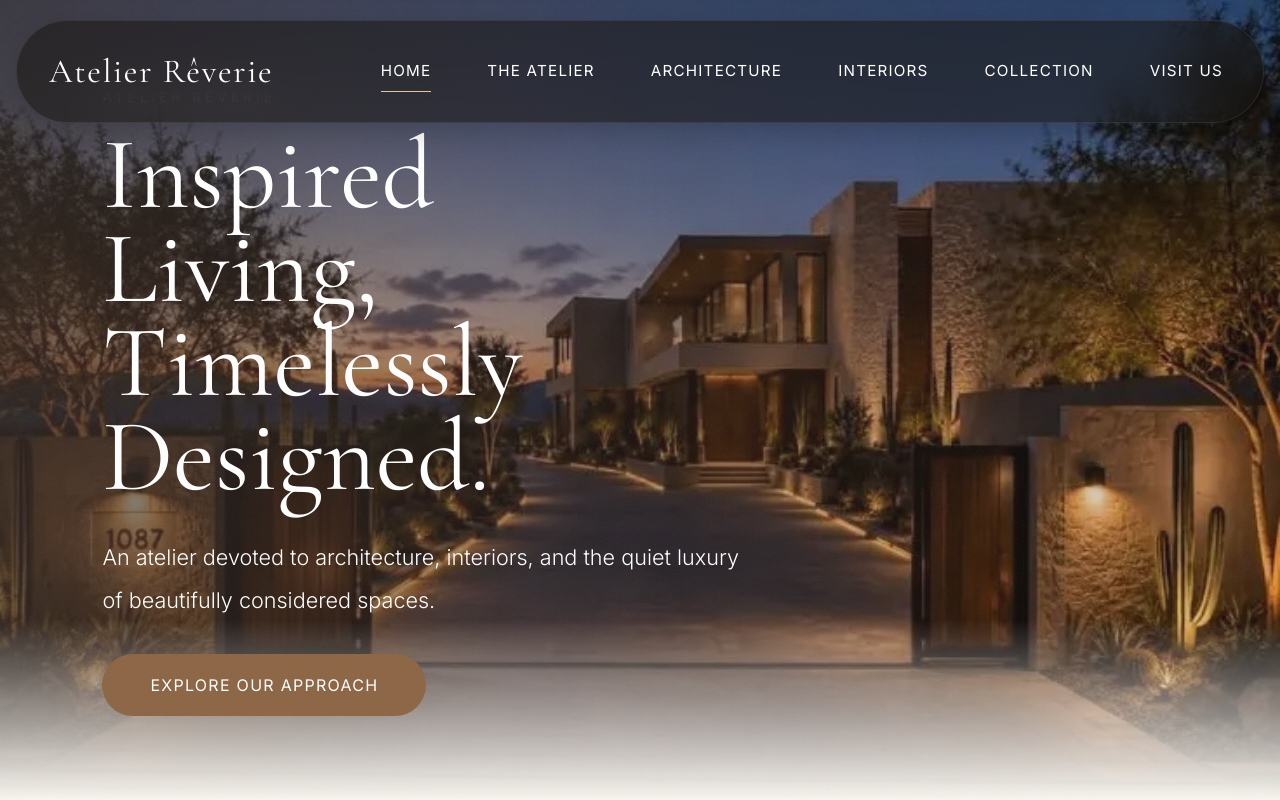
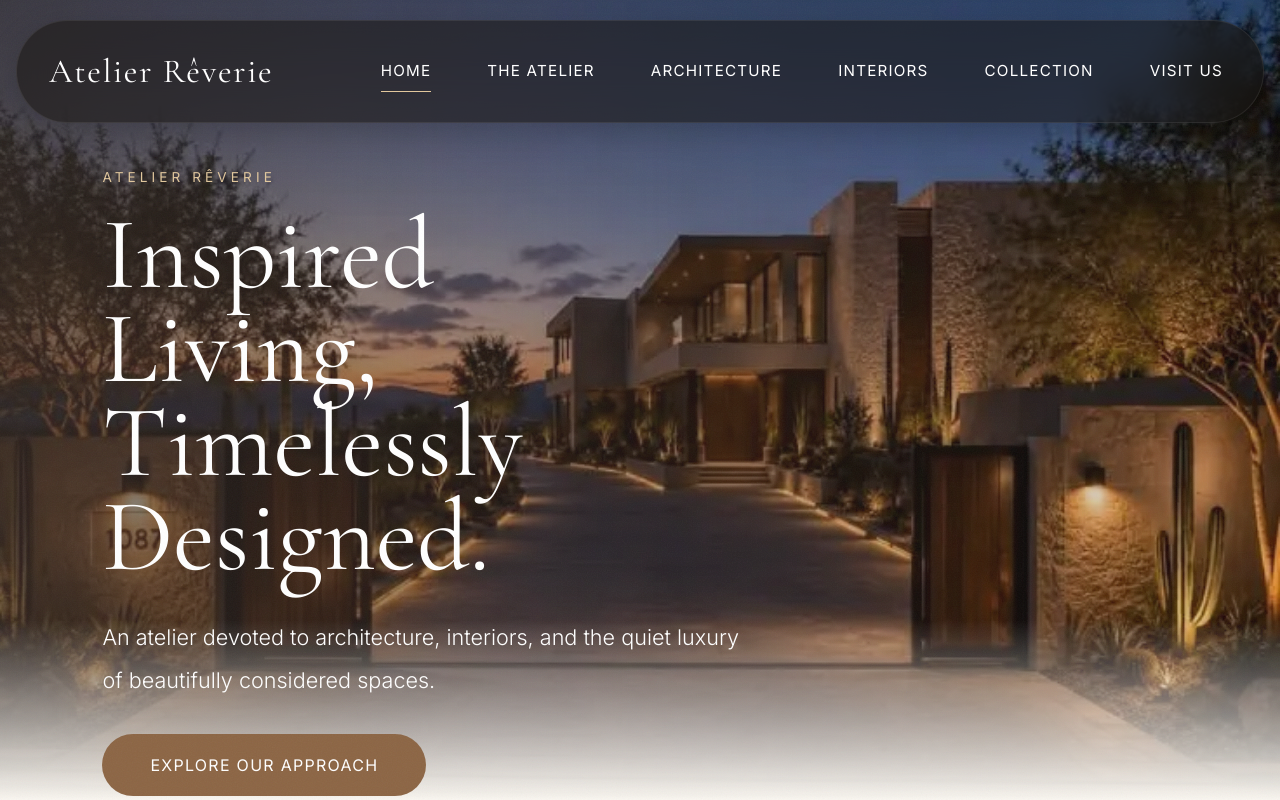
Before and after one commit to iiamvita/Atelier-R-verie, a plain HTML site: page index.html in a window 1280 px wide. Shown: the top 800 px of the page. Drawn offline with nearby package versions, Linux system fonts and the light colour scheme.

Commit message:
Adjust desktop hero padding in style.css
Added media query for desktop hero spacing.

```diff
--- a/css/style.css
+++ b/css/style.css
@@ -331,3 +331,10 @@ p {
         grid-template-columns: 1fr 1fr;
     }
 }
+
+/* Desktop hero spacing correction */
+@media (min-width: 992px) {
+    .hero {
+        padding-top: 10rem;
+    }
+}
```
